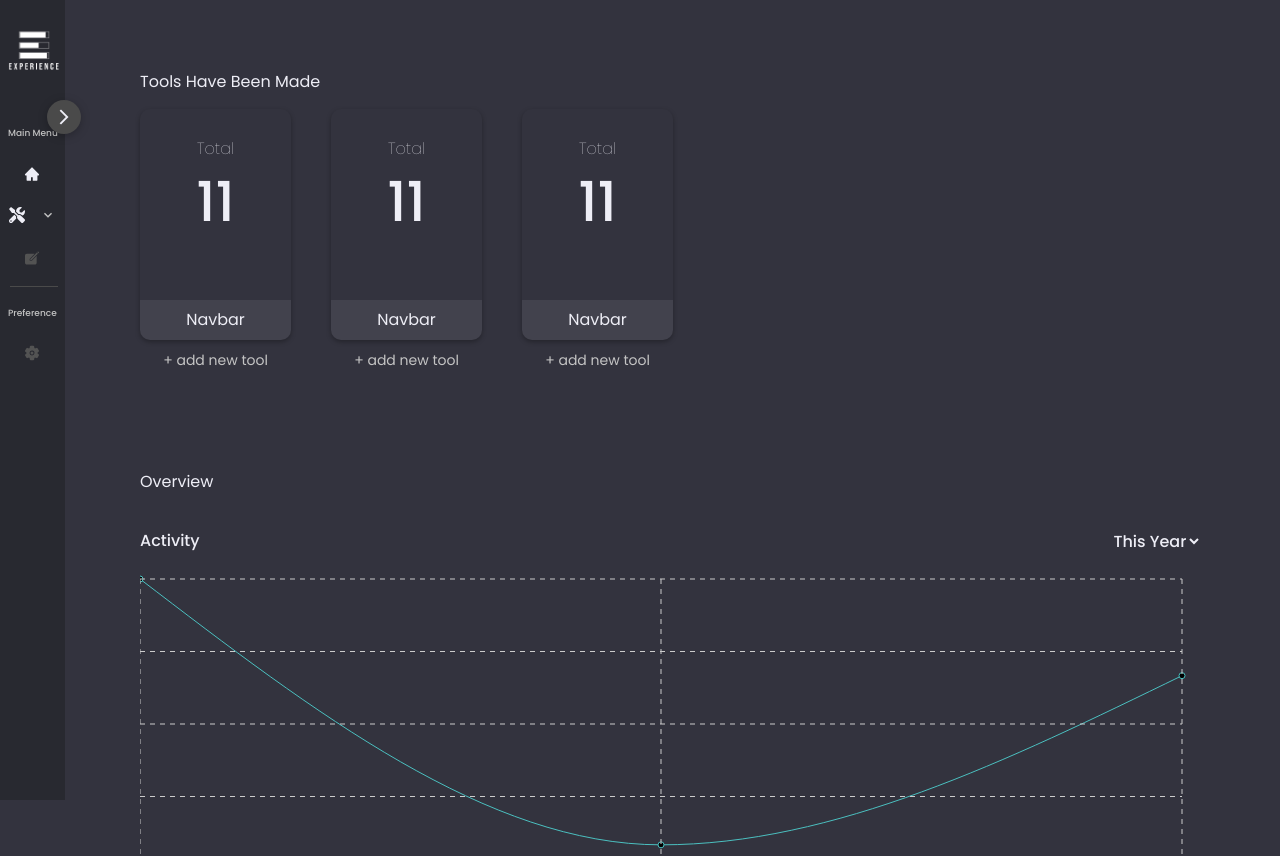
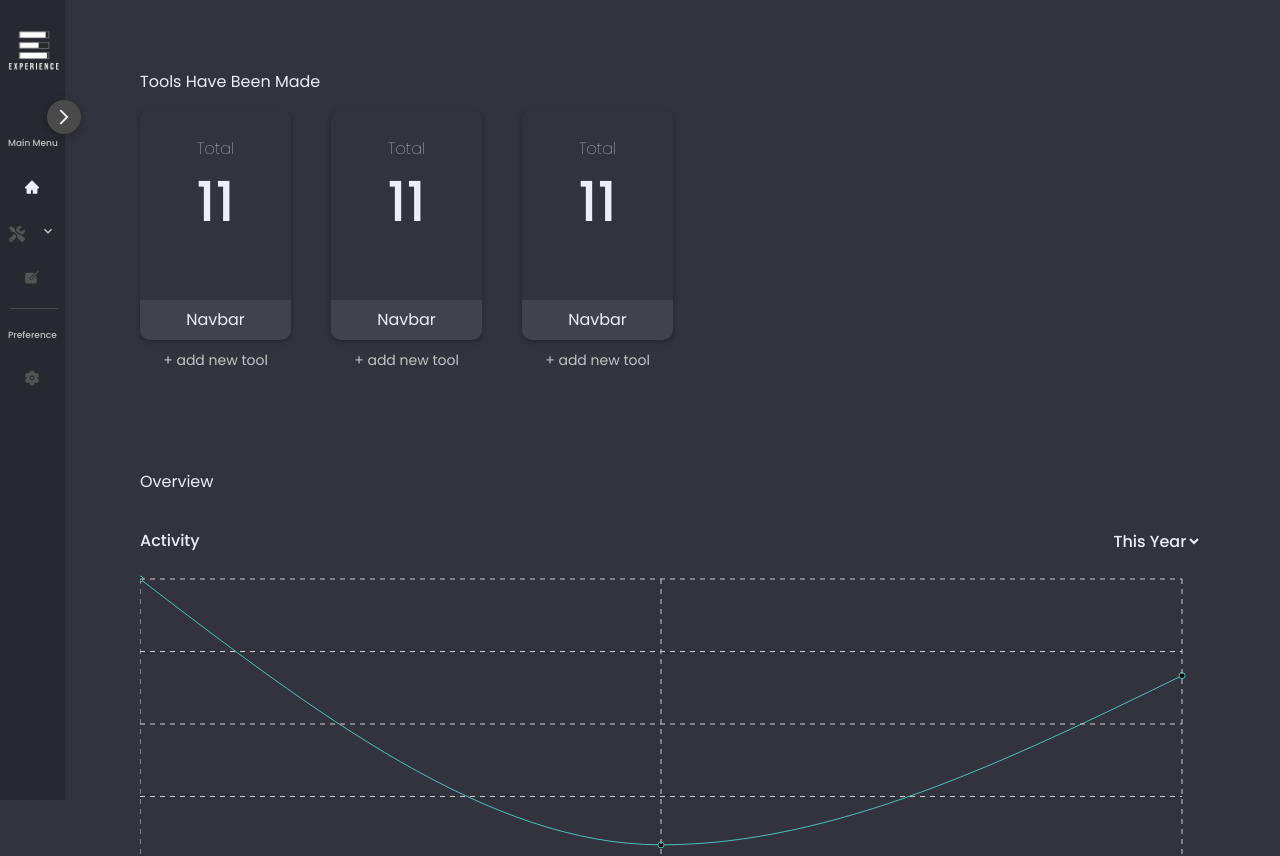
Before and after one commit to NandaAmanta/EXP-CMS-FE, a React (Create React App) app: page / in a window 1280 px wide. Shown: the top 856 px of the page. Built offline with nearby package versions, Linux system fonts and the light colour scheme.

Commit message:
fix sidebar

```diff
--- a/src/Components/Sidebar/Sidebar.scss
+++ b/src/Components/Sidebar/Sidebar.scss
@@ -69,7 +69,7 @@
 }
 
 .routes {
-    margin-top: 55px;
+    margin-top: 65px;
     display: flex;
     flex-direction: column;
     gap: 5px;
--- a/src/Components/Sidebar/Sidebar.tsx
+++ b/src/Components/Sidebar/Sidebar.tsx
@@ -139,7 +139,9 @@ function Sidebar({
                         paddingRight: isOpen ? "30px" : "0",
                       }}
                     >
-                      <div className="icon">{route.icon}</div>
+                      <div className="icon" style={{ padding: "3px 0" }}>
+                        {route.icon}
+                      </div>
                       <AnimatePresence>
                         {isOpen && (
                           <motion.div
@@ -185,7 +187,9 @@ function Sidebar({
                       paddingRight: isOpen ? "30px" : "0",
                     }}
                   >
-                    <div className="icon">{route.icon}</div>
+                    <div className="icon" style={{ padding: "3px 0" }}>
+                      {route.icon}
+                    </div>
                     <AnimatePresence>
                       {isOpen && (
                         <motion.div
--- a/src/Components/Sidebar/SidebarItem.tsx
+++ b/src/Components/Sidebar/SidebarItem.tsx
@@ -61,9 +61,7 @@ const SidebarItem: React.FC<SidebarItemProps> = ({
     <>
       <NavLink
         to={menu.path}
-        className={`${
-          isSubmenuOpen ? "routes__link active" : "routes__link active"
-        }`}
+        className={`${isSubmenuOpen ? "routes__link active" : "routes__link "}`}
         style={{
           justifyContent: isOpen ? "" : "center",
           paddingLeft: isOpen ? "30px" : "0",
@@ -71,7 +69,9 @@ const SidebarItem: React.FC<SidebarItemProps> = ({
         }}
         onClick={toggleSubmenu}
       >
-        <div className="icon">{menu.icon}</div>
+        <div className="icon" style={{ padding: "3px 0" }}>
+          {menu.icon}
+        </div>
         <AnimatePresence>
           {isOpen && (
             <motion.div
@@ -99,7 +99,7 @@ const SidebarItem: React.FC<SidebarItemProps> = ({
           animate={submenuOpen ? "show" : "hidden"}
           exit="hidden"
           style={{
-            marginTop: submenuOpen ? "-24px" : "-13px", // Set marginTop to 0 when submenuOpen, else -20px
+            marginTop: submenuOpen ? "-14px" : "-13px", // Set marginTop to 0 when submenuOpen, else -20px
             paddingLeft: isOpen ? "27px" : "0",
           }}
         >
@@ -117,7 +117,9 @@ const SidebarItem: React.FC<SidebarItemProps> = ({
                 }`}
                 onClick={handleLinkClick}
               >
-                <div className="icon">{subRoute.icon}</div>
+                <div className="icon" style={{ padding: "3px 0" }}>
+                  {subRoute.icon}
+                </div>
                 <AnimatePresence>
                   {isOpen && (
                     <motion.div
```
